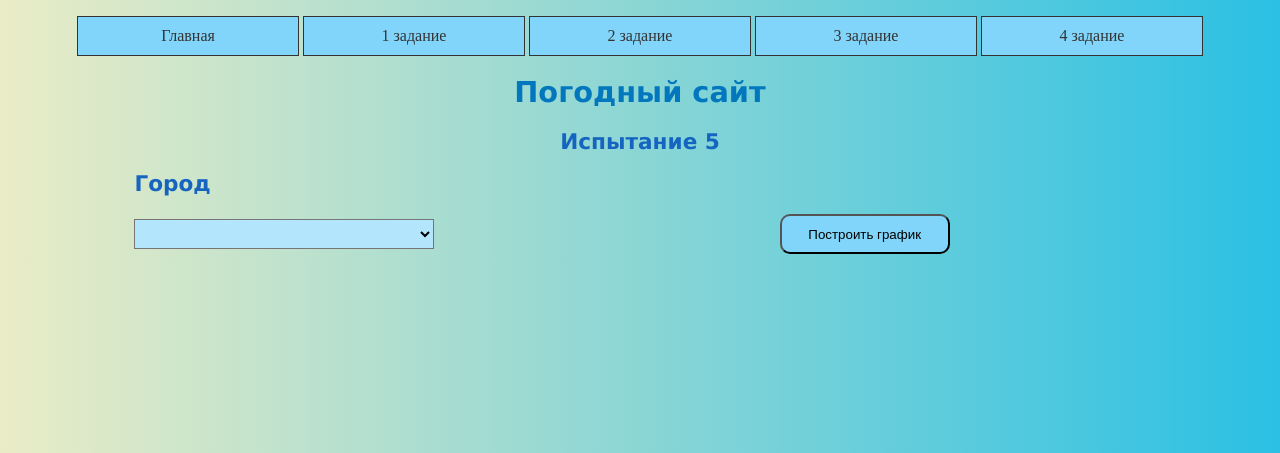
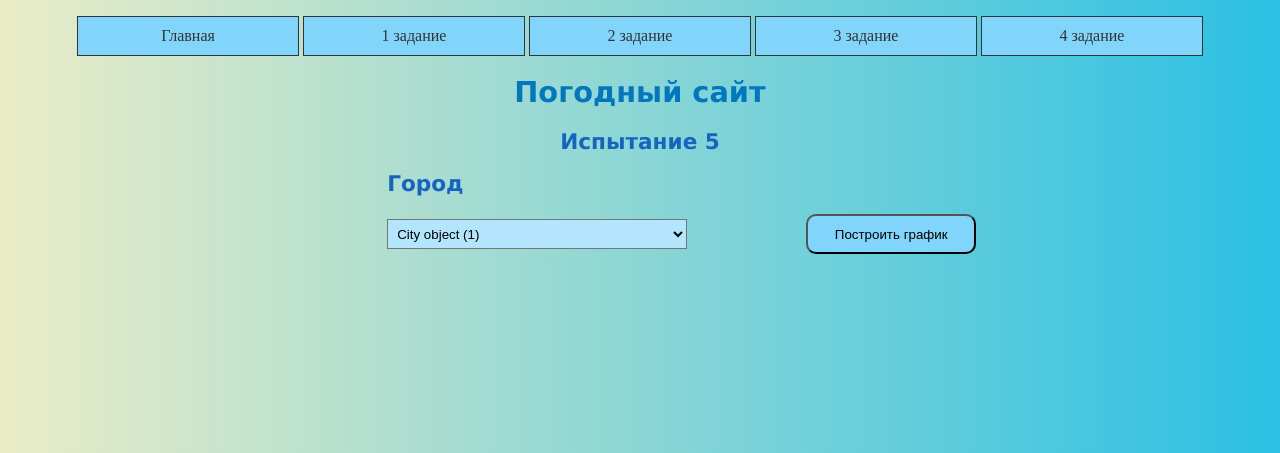
Before and after one commit to Naruto-sys/Olimpiade_2020, a Django app: template sunsite/sunsite/templates/fifth_page/fifth_page.html in a window 1280 px wide. Shown: the top 453 px of the page. Run offline with Django 3.2, Linux system fonts and the light colour scheme; the template is opened without the code that fills it: values that come from a table or form of the project are taken from there, others are empty; data comes from the database, SQL or seed files in the repository.

Commit message:
Fix bugs

```diff
--- a/sunsite/sunsite/apps/fifth_page/Funcs.py
+++ b/sunsite/sunsite/apps/fifth_page/Funcs.py
@@ -19,7 +19,7 @@ def check_response(response):
 def make_plot(city_num, city_name):
     con = sqlite3.connect(".\db.sqlite3")
     cur = con.cursor()
-    result = cur.execute(f"""SELECT area, indications FROM example_area WHERE city={city_num}""").fetchall()
+    result = cur.execute(f"""SELECT area, indications FROM first_page_temperature WHERE city={city_num}""").fetchall()
 
     area1 = []
     area2 = []
--- a/sunsite/sunsite/apps/first_page/models.py
+++ b/sunsite/sunsite/apps/first_page/models.py
@@ -1,7 +1,7 @@
 from django.db import models
 
 
-class Area(models.Model):
+class Temperature(models.Model):
     id = models.IntegerField(primary_key=True)
     city = models.IntegerField('city', default=0)
     area = models.IntegerField('area', default=0)
--- a/sunsite/sunsite/apps/fourth_page/Funcs.py
+++ b/sunsite/sunsite/apps/fourth_page/Funcs.py
@@ -19,7 +19,7 @@ def check_response(response):
 def make_plot(city_num, city_name, area, house, flat):
     con = sqlite3.connect(".\db.sqlite3")
     cur = con.cursor()
-    result = cur.execute(f"""SELECT indications FROM example_area WHERE city={city_num}
+    result = cur.execute(f"""SELECT indications FROM first_page_temperature WHERE city={city_num}
     AND area={area} AND house={house} AND flat={flat}""").fetchall()
 
     data = [int(_) for _ in result[0][0].split('*')]
--- a/sunsite/sunsite/apps/second_page/Funcs.py
+++ b/sunsite/sunsite/apps/second_page/Funcs.py
@@ -11,7 +11,7 @@ import matplotlib.pyplot as plt
 def make_plot(city_num, city_name):
     con = sqlite3.connect(".\db.sqlite3")
     cur = con.cursor()
-    result = cur.execute(f"""SELECT indications FROM example_city WHERE city={city_num}""").fetchall()
+    result = cur.execute(f"""SELECT indications FROM first_page_city WHERE city={city_num}""").fetchall()
     data = [int(_) for _ in result[0][0].split('*')]
 
     x = np.arange(1, len(data) + 1)
--- a/sunsite/sunsite/apps/third_page/Funcs.py
+++ b/sunsite/sunsite/apps/third_page/Funcs.py
@@ -19,7 +19,7 @@ def check_response(response):
 def make_plot(city_num, city_name):
     con = sqlite3.connect(".\db.sqlite3")
     cur = con.cursor()
-    result = cur.execute(f"""SELECT indications FROM example_area WHERE city={city_num}""").fetchall()
+    result = cur.execute(f"""SELECT indications FROM first_page_temperature WHERE city={city_num}""").fetchall()
 
     data = []
     for elem in result:
--- a/sunsite/sunsite/templates/fifth_page/fifth_page.html
+++ b/sunsite/sunsite/templates/fifth_page/fifth_page.html
@@ -31,11 +31,11 @@
    background: #b3e5fc;
    }
    .main {
-       margin-left: 10%;
+       margin-left: 30%;
    }
 
    .submit {
-   margin-left: 30%;
+   margin-left: 13%;
    border-radius: 10px;
    height: 40px;
    width: 170px;
--- a/sunsite/sunsite/templates/second_page/second_page.html
+++ b/sunsite/sunsite/templates/second_page/second_page.html
@@ -82,7 +82,7 @@ img {
     <li><a href="/fifth_page/">5 задание</a></li>
 </ul>
 <h1 align="center">Погодный сайт</h1>
-<h2 align="center">Испытание 1</h2>
+<h2 align="center">Испытание 2</h2>
 <div class="main">
     <form action="" method="post">
         {% csrf_token %}
--- a/sunsite/sunsite/templates/third_page/third_page.html
+++ b/sunsite/sunsite/templates/third_page/third_page.html
@@ -32,11 +32,11 @@
    background: #b3e5fc;
    }
    .main {
-       margin-left: 10%;
+       margin-left: 30%;
    }
 
    .submit {
-   margin-left: 30%;
+   margin-left: 13%;
    border-radius: 10px;
    height: 40px;
    width: 170px;
```
Also changed, not shown: sunsite/sunsite/apps/first_page/views.py (+4 -4 lines), sunsite/db.sqlite3.
